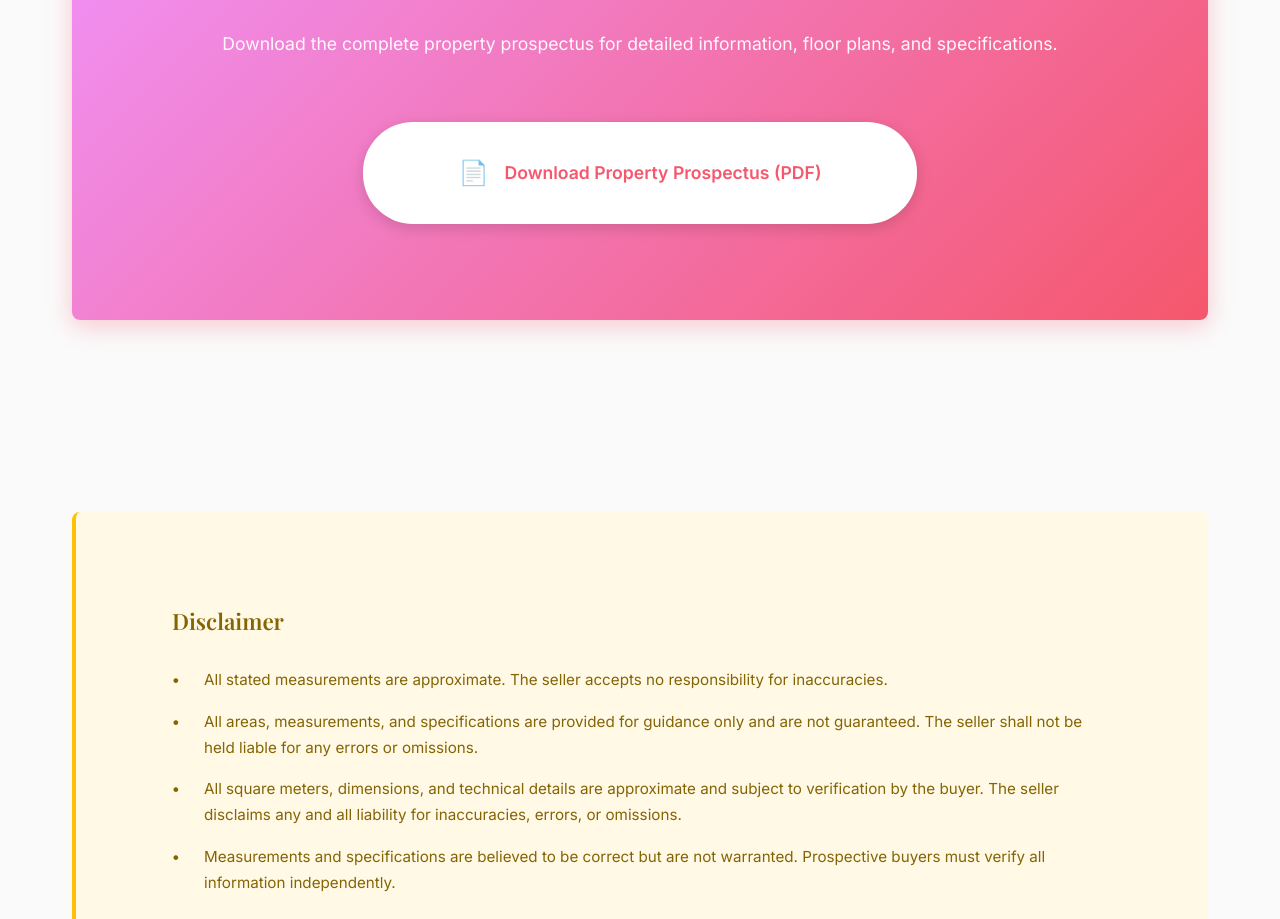
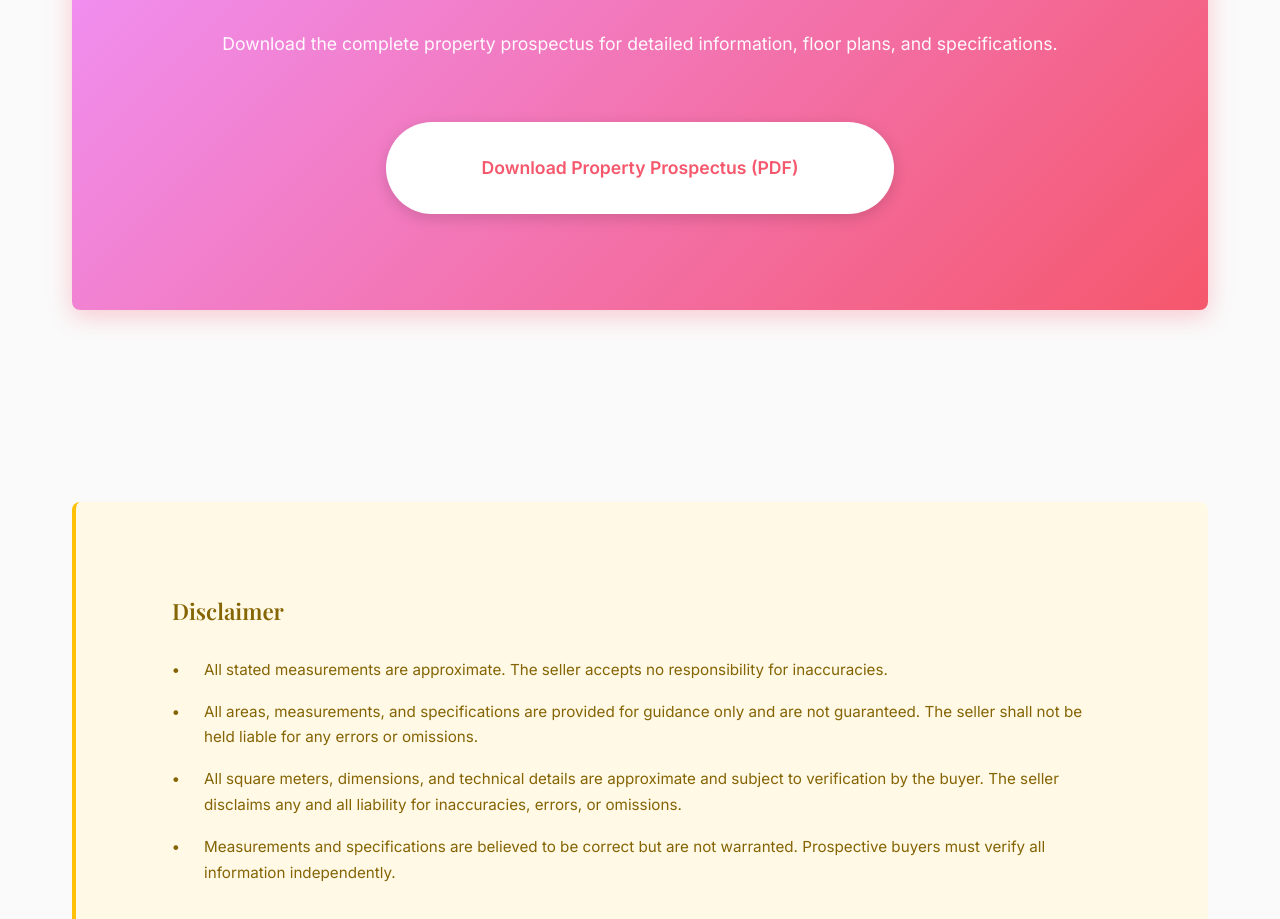
Before and after one commit to kosterseb/cecilia-monte-cantini, a React (Vite) app: page /guestbook in a window 1280 px wide. Shown: the part 4001-4920 px from the top of the page. Built offline with nearby package versions, Linux system fonts and the light colour scheme; no server answers.

Commit message:
made the button properly

```diff
--- a/src/pages/Guestbook.jsx
+++ b/src/pages/Guestbook.jsx
@@ -106,7 +106,7 @@
                 <h2>Property Documentation</h2>
                 <p>Download the complete property prospectus for detailed information, floor plans, and specifications.</p>
                 <a href="src/assets/property-pdf/property-prospectus.pdf" className="pdf-download-btn" download>
-                  <span className="pdf-icon">📄</span>
+                  <span className="pdf-icon"></span>
                   Download Property Prospectus (PDF)
                 </a>
               </div>
--- a/src/pages/Guestbook.scss
+++ b/src/pages/Guestbook.scss
@@ -207,7 +207,7 @@
 .pdf-download-btn {
   display: inline-flex;
   align-items: center;
-  gap: $spacing-sm;
+
   background: white;
   color: #f5576c;
   padding: $spacing-md $spacing-xl;
```
